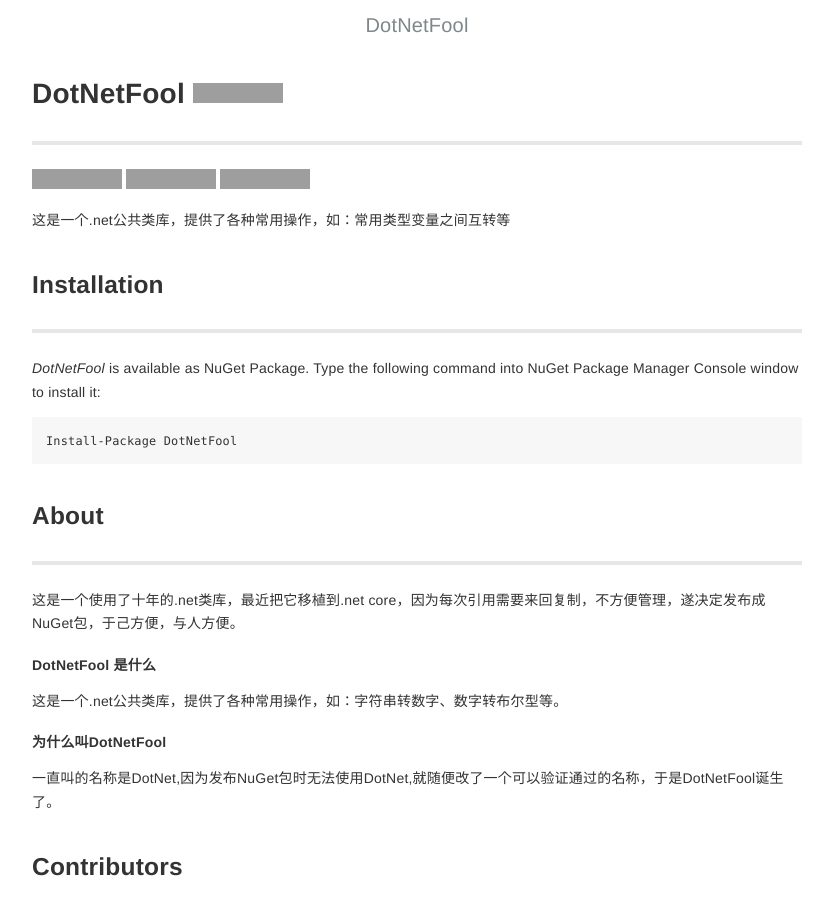
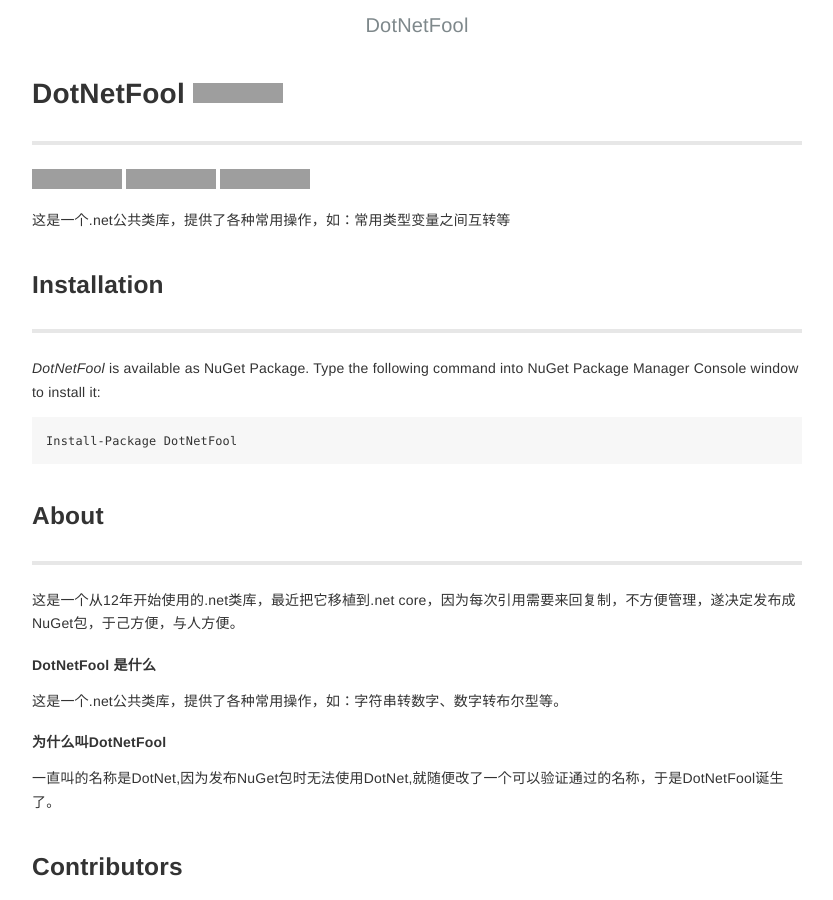
Before and after one commit to lhwsa2010/DotNet, a Jekyll site: the page built from docs/index.md, in a window 1280 px wide, cut to the strip 0-900 px from the top of the page. Shown: the whole strip, without its empty margins (223-1056 px from the left). Built offline with Jekyll 4.4.1, drawn with Linux system fonts in a browser that asks for light colours; our own code applies the rules of GitHub Pages for plain Markdown files; grey boxes are pictures that could not be loaded.

Commit message:
update something

```diff
--- a/docs/index.md
+++ b/docs/index.md
@@ -25,7 +25,7 @@
 
 ## About
 ---
-这是一个使用了十年的.net类库，最近把它移植到.net core，因为每次引用需要来回复制，不方便管理，遂决定发布成NuGet包，于己方便，与人方便。
+这是一个从12年开始使用的.net类库，最近把它移植到.net core，因为每次引用需要来回复制，不方便管理，遂决定发布成NuGet包，于己方便，与人方便。
 ##### DotNetFool 是什么
 这是一个.net公共类库，提供了各种常用操作，如：字符串转数字、数字转布尔型等。
 ##### 为什么叫DotNetFool
```
